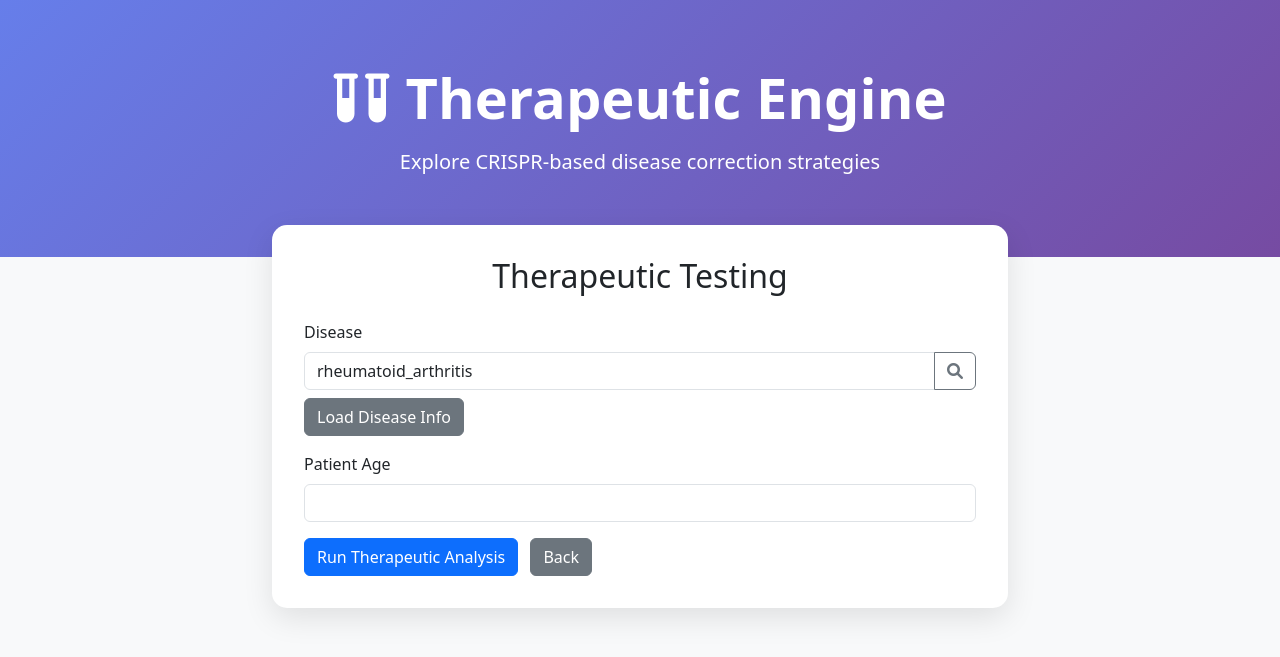
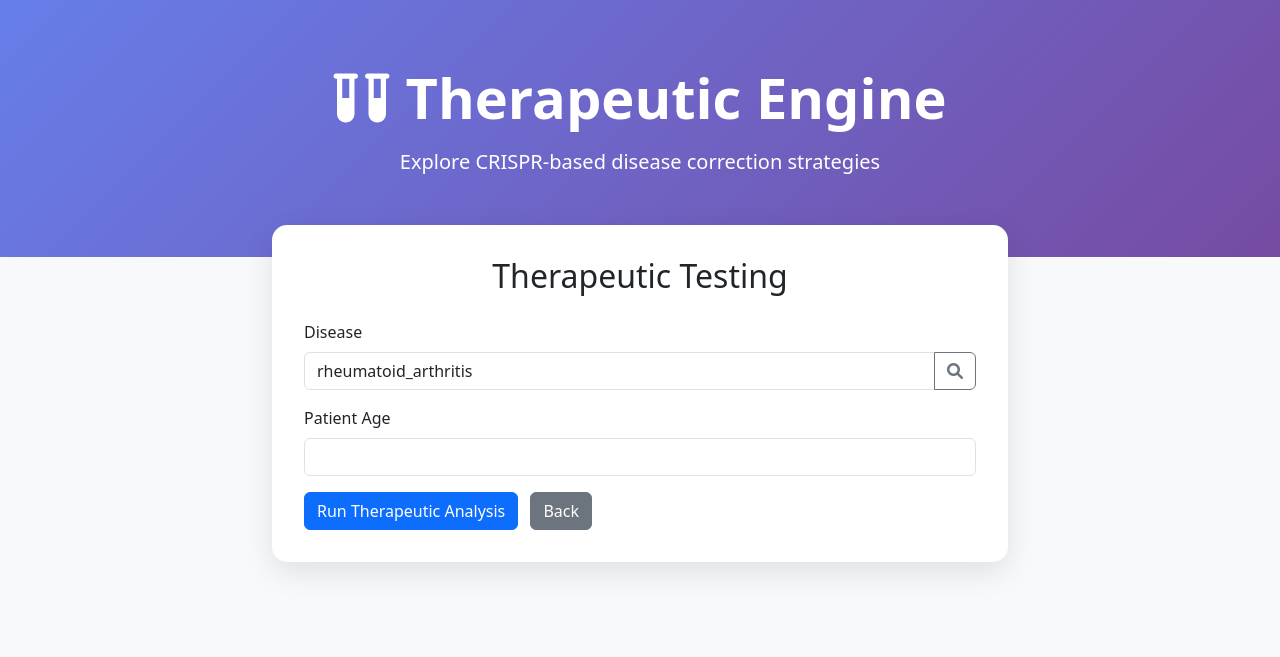
Before and after one commit to TimRhr/EnhancementEngine, a Flask app: page /therapeutic in a window 1280 px wide. Shown: the top 657 px of the page. Run offline with Flask 3, Linux system fonts and the light colour scheme.

Commit message:
Update disease selection workflow

```diff
--- a/templates/therapeutic.html
+++ b/templates/therapeutic.html
@@ -72,9 +72,6 @@
                 </div>
                 <ul class="dropdown-menu" id="disease-results"></ul>
             </div>
-            <button type="button" id="confirm-disease" class="btn btn-secondary mt-2">
-                Load Disease Info
-            </button>
             <div id="gene-loading" class="mt-2" style="display:none;">
                 <span class="loading-spinner"></span> Loading gene data...
             </div>
@@ -138,9 +135,17 @@
                 a.className = 'dropdown-item';
                 a.href = '#';
                 a.textContent = d;
-                a.addEventListener('click', e => {
+                a.addEventListener('click', async e => {
                     e.preventDefault();
                     diseaseInput.value = d;
+                    const loadingEl = document.getElementById('gene-loading');
+                    const geneSection = document.getElementById('gene-variant-section');
+                    if (loadingEl) loadingEl.style.display = 'block';
+                    if (geneSection) geneSection.style.display = 'none';
+                    await updateGeneList(d);
+                    if (loadingEl) loadingEl.style.display = 'none';
+                    const hasGenes = document.getElementById('gene-list').children.length > 0;
+                    if (geneSection && hasGenes) geneSection.style.display = 'block';
                     bootstrap.Dropdown.getOrCreateInstance(searchBtn).hide();
                 });
                 li.appendChild(a);
@@ -208,21 +213,7 @@
         const diseaseInput = document.getElementById('disease');
         const geneInput = document.getElementById('gene');
         const geneVariantSection = document.getElementById('gene-variant-section');
-        const confirmBtn = document.getElementById('confirm-disease');
         if (geneVariantSection) geneVariantSection.style.display = 'none';
-        if (confirmBtn) {
-            confirmBtn.addEventListener('click', () => {
-                const disease = diseaseInput.value.trim();
-                if (disease) {
-                    const loadingEl = document.getElementById('gene-loading');
-                    if (loadingEl) loadingEl.style.display = 'block';
-                    if (geneVariantSection) geneVariantSection.style.display = 'none';
-                    updateGeneList(disease).then(() => {
-                        // handled inside updateGeneList
-                    });
-                }
-            });
-        }
         const searchBtn = document.getElementById('search-disease');
         searchBtn.addEventListener('click', () =>
             updateDiseaseList(diseaseInput.value.trim())
```
